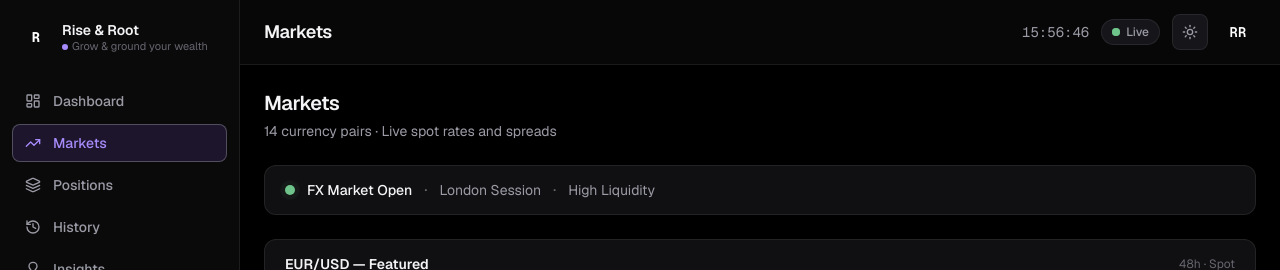
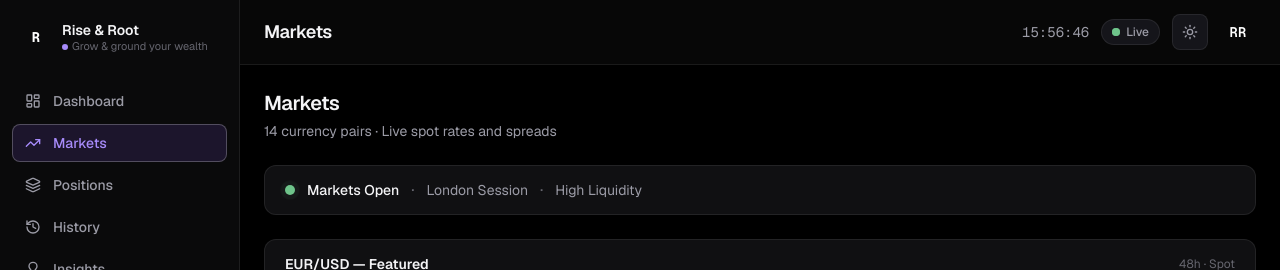
Before and after one commit to TaylorURL/rootriseholdings-com, a React (Vite) app: page /markets in a window 1280 px wide. Shown: the top 270 px of the page. Built offline with nearby package versions, Linux system fonts and the light colour scheme.

Commit message:
sunday: Edit src/pages/MarketsPage.jsx

```diff
--- a/src/pages/MarketsPage.jsx
+++ b/src/pages/MarketsPage.jsx
@@ -127,7 +127,7 @@ export default function MarketsPage() {
             <span className="absolute inline-flex h-full w-full animate-ping rounded-full bg-positive opacity-75" />
             <span className="relative inline-flex h-2.5 w-2.5 rounded-full bg-positive" />
           </span>
-          <span className="text-sm font-medium text-text">FX Market {marketStatus.state}</span>
+          <span className="text-sm font-medium text-text">Markets {marketStatus.state}</span>
           <span className="text-text-faint">·</span>
           <span className="text-sm text-text-muted">{marketStatus.session}</span>
           <span className="text-text-faint">·</span>
```
